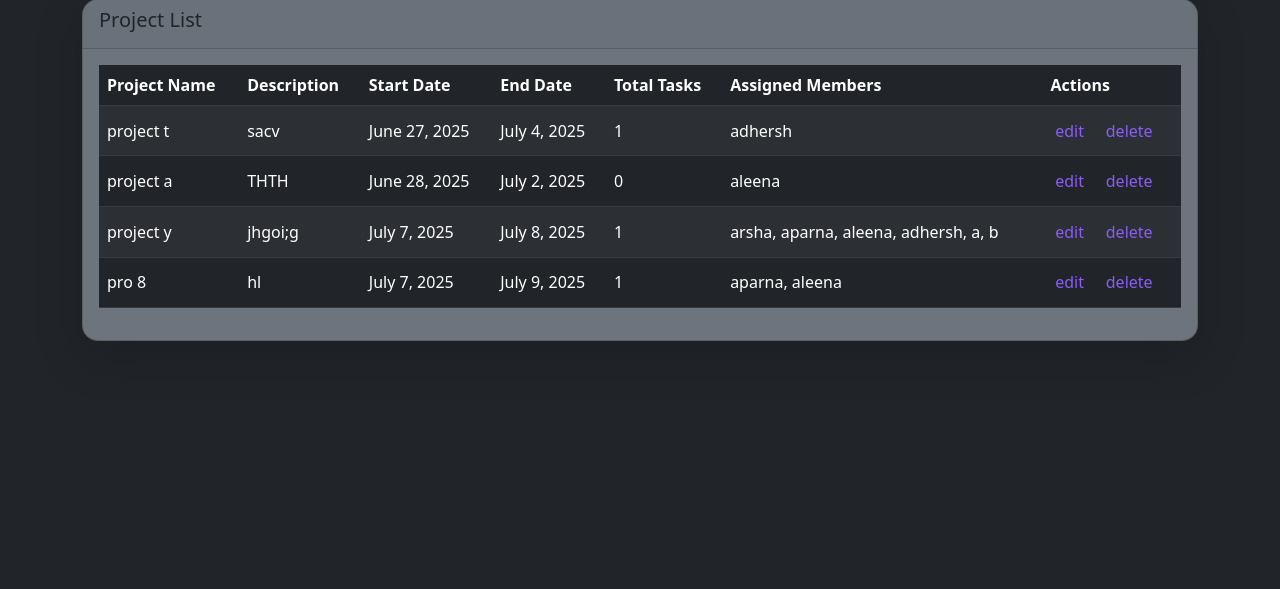
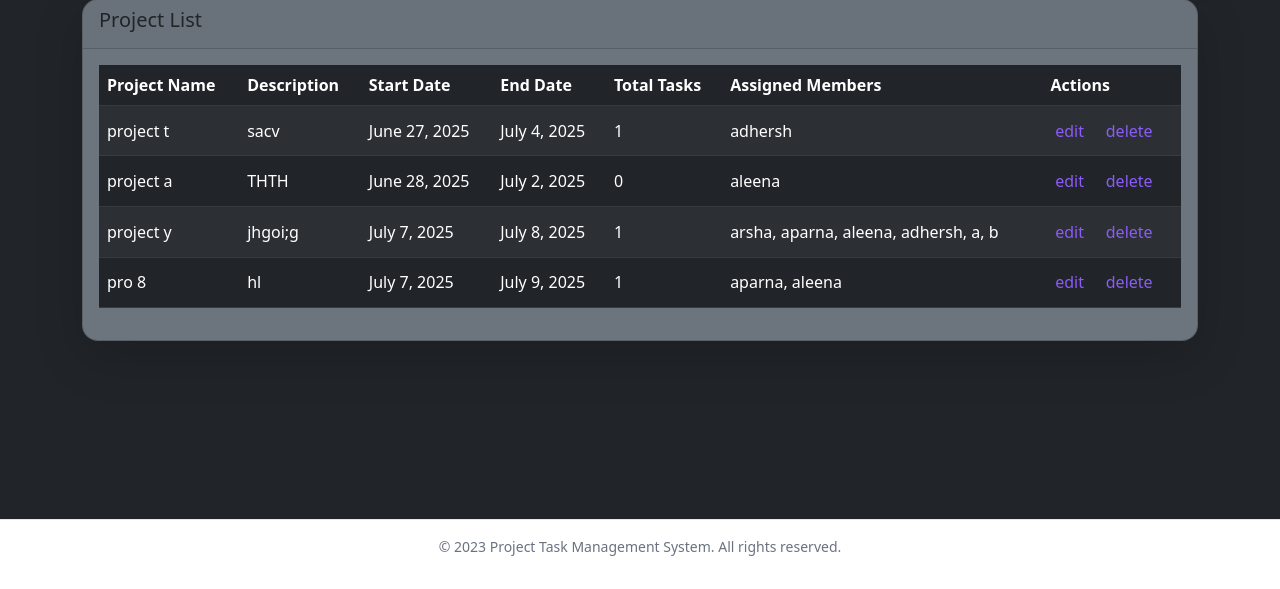
Before and after one commit to ARSHASAPPU/Project-task-flow-management-system, a Django app: page /admin_project/ in a window 1280 px wide. Shown: the part 211-800 px from the top of the page. Run offline with Django 5.2, Linux system fonts and the light colour scheme; data comes from the database, SQL or seed files in the repository; both versions use the stored data as it was after the commit.

Commit message:
:added footer section to admin pages

```diff
--- a/taskflowapp/static/CSS/admin_project.css
+++ b/taskflowapp/static/CSS/admin_project.css
@@ -45,3 +45,40 @@
 .alert .btn-close:hover {
   opacity: 1;
 }
+
+
+/* Ensure footer appears at bottom even with short content */
+html, body {
+  height: 100%;
+  margin: 0;
+  padding: 0;
+}
+
+body {
+  display: flex;
+  flex-direction: column;
+}
+
+/* Your main content container should grow */
+.container {
+  flex: 1;
+}
+
+/* Footer styling */
+.footer {
+  background-color: #ffffff;
+  border-top: 1px solid #e5e7eb;
+  box-shadow: 0 -1px 4px rgba(0, 0, 0, 0.05);
+  text-align: center;
+  font-size: 14px;
+  color: #6b7280;
+  padding: 1rem 0;
+  width: 100%;
+  flex-shrink: 0;
+}
+
+.footer .container {
+  max-width: 1200px;
+  margin: 0 auto;
+  padding: 0 1rem;
+}
--- a/taskflowapp/templates/admin_project_page.html
+++ b/taskflowapp/templates/admin_project_page.html
@@ -552,6 +552,12 @@ a:hover, a:focus {
       </div>
     </div>
   </div>
+  <footer class="footer">
+  <div class="container">
+    <p>&copy; 2023 Project Task Management System. All rights reserved.</p>
+  </div>
+</footer>
+
 
   <script src="https://cdn.jsdelivr.net/npm/bootstrap@5.3.0/dist/js/bootstrap.bundle.min.js"></script>
   <script>
--- a/taskflowapp/templates/admin_task_page.html
+++ b/taskflowapp/templates/admin_task_page.html
@@ -246,7 +246,11 @@
       </div>
     </div>
   </div>
-
+ <footer class="footer">
+    <div class="container">
+      <p>&copy; 2023 Project Task Management System. All rights reserved.</p>
+    </div>
+  </footer>
 <!-- Bootstrap JS -->
 <script src="https://cdn.jsdelivr.net/npm/bootstrap@5.3.0/dist/js/bootstrap.bundle.min.js"></script>
 
--- a/taskflowapp/templates/admin_user_management_page.html
+++ b/taskflowapp/templates/admin_user_management_page.html
@@ -148,6 +148,12 @@
     </div>
   </div>
 
+
+ <footer class="footer">
+    <div class="container">
+      <p>&copy; 2023 Project Task Management System. All rights reserved.</p>
+    </div>
+  </footer>
   <!-- JS -->
   <script src="https://cdn.jsdelivr.net/npm/bootstrap@5.3.0/dist/js/bootstrap.bundle.min.js"></script>
   <script>
```
Also changed, not shown: taskflowapp/static/CSS/ad_user_manage.css (+39 -0 lines), taskflowapp/static/CSS/admin_task.css (+35 -0 lines), db.sqlite3.
